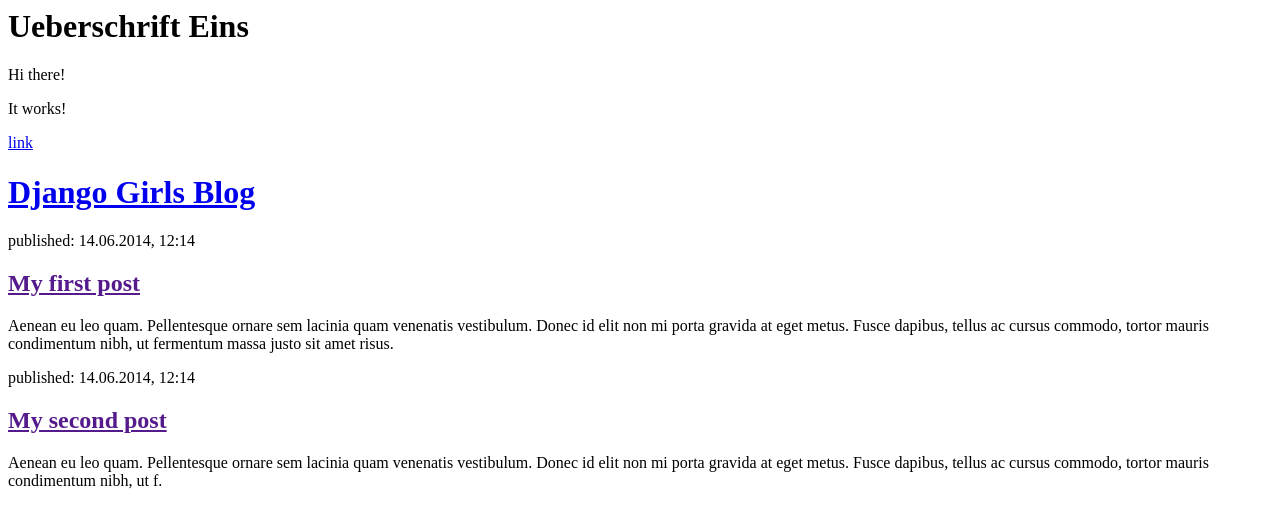
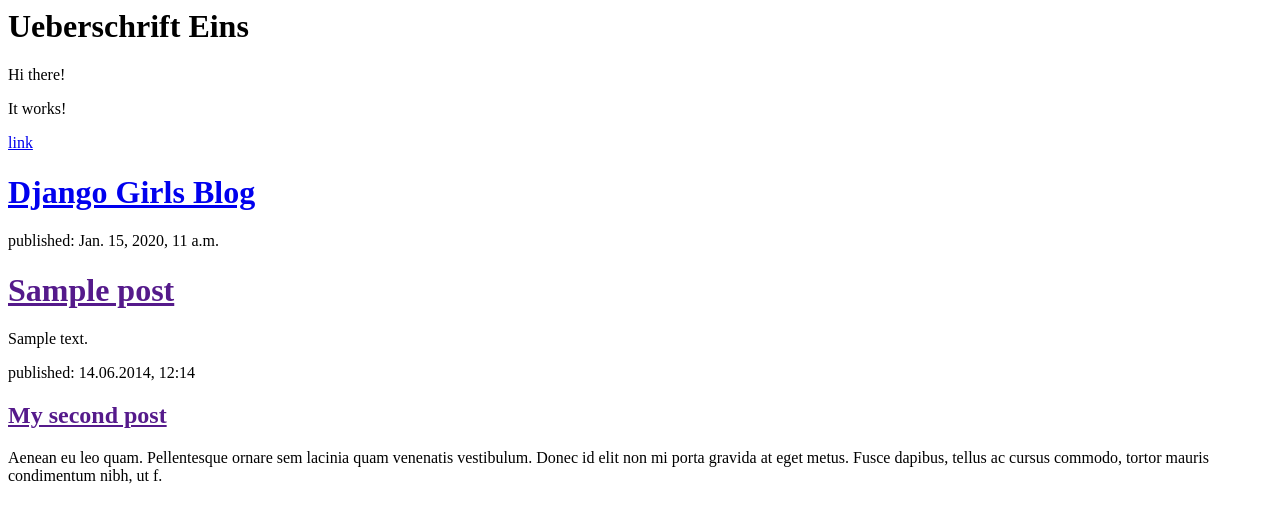
Before and after one commit to waterfall08/my-first-blog, a Django app: template blog/templates/blog/post_list.html in a window 1280 px wide. Shown: the top 528 px of the page. Run offline with Django 3.2, Linux system fonts and the light colour scheme; the template is opened without the code that fills it: values that come from a table or form of the project are taken from there, others are empty; tables that the repository leaves empty hold one stand-in row (values such as "Sample post").

Commit message:
Modified templates to display posts from database.

```diff
--- a/blog/templates/blog/post_list.html
+++ b/blog/templates/blog/post_list.html
@@ -15,10 +15,16 @@
         </div>
 
         <div>
-            <p>published: 14.06.2014, 12:14</p>
-            <h2><a href="">My first post</a></h2>
-            <p>Aenean eu leo quam. Pellentesque ornare sem lacinia quam venenatis vestibulum. Donec id elit non mi porta gravida at eget metus. Fusce dapibus, tellus ac cursus commodo, tortor mauris condimentum nibh, ut fermentum massa justo sit amet risus.</p>
-        </div>
+          {% for post in posts %}
+  	    <div>
+        <p>published: {{ post.published_date }}</p>
+        <h1><a href="">{{ post.title }}</a></h1>
+        <p>{{ post.text|linebreaksbr }}</p>
+    </div>
+
+
+
+	{% endfor %}
 
         <div>
             <p>published: 14.06.2014, 12:14</p>
```
Also changed, not shown: blog/views.py (+6 -1 lines), hackeron.png (added).
